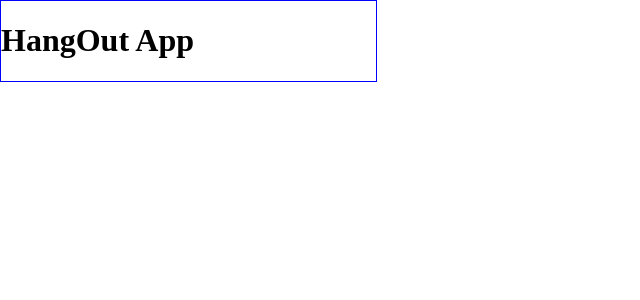
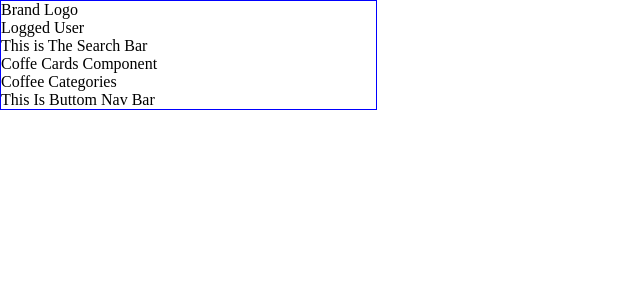
Before and after one commit to HangOutYL/HangOut, a React (Create React App) app: page / in a window 1280 px wide. Shown: the top 300 px of the page, without its empty margins (0-640 px from the left). Built offline with nearby package versions, Linux system fonts and the light colour scheme; a web font is replaced by a local one.

Commit message:
First Folders Design - Home Components

```diff
--- a/src/App.js
+++ b/src/App.js
@@ -1,9 +1,12 @@
-function App() {
+import React from "react";
+import Home from "./components/Home/Home";
+
+const App = () => {
   return (
     <>
-      <h1>HangOut App</h1>
+      <Home />
     </>
   );
-}
+};
 
 export default App;
--- /dev/null
+++ b/src/components/Home/BrandLogo.js
@@ -0,0 +1,7 @@
+import React from "react";
+
+const BrandLogo = () => {
+  return <div>Brand Logo</div>;
+};
+
+export default BrandLogo;
--- /dev/null
+++ b/src/components/Home/ButtomNav.js
@@ -0,0 +1,7 @@
+import React from "react";
+
+const ButtomNav = () => {
+  return <div>This Is Buttom Nav Bar</div>;
+};
+
+export default ButtomNav;
--- /dev/null
+++ b/src/components/Home/Categories.js
@@ -0,0 +1,7 @@
+import React from "react";
+
+const Categories = () => {
+  return <div>Coffee Categories</div>;
+};
+
+export default Categories;
--- /dev/null
+++ b/src/components/Home/CoffeCards.js
@@ -0,0 +1,7 @@
+import React from "react";
+
+const CoffeCards = () => {
+  return <div>Coffe Cards Component</div>;
+};
+
+export default CoffeCards;
--- /dev/null
+++ b/src/components/Home/Home.js
@@ -0,0 +1,22 @@
+import React from "react";
+import BrandLogo from "./BrandLogo";
+import ButtomNav from "./ButtomNav";
+import Categories from "./Categories";
+import CoffeeCards from "./CoffeCards";
+import LoggedUser from "./LoggedUser";
+import Search from "./Search";
+
+const Home = () => {
+  return (
+    <>
+      <BrandLogo />
+      <LoggedUser />
+      <Search />
+      <CoffeeCards />
+      <Categories />
+      <ButtomNav />
+    </>
+  );
+};
+
+export default Home;
--- /dev/null
+++ b/src/components/Home/LoggedUser.js
@@ -0,0 +1,7 @@
+import React from "react";
+
+const LoggedUser = () => {
+  return <div>Logged User</div>;
+};
+
+export default LoggedUser;
--- /dev/null
+++ b/src/components/Home/Search.js
@@ -0,0 +1,7 @@
+import React from "react";
+
+const Search = () => {
+  return <div>This is The Search Bar</div>;
+};
+
+export default Search;
```
Also changed, not shown: src/components/Products/Products.js (added, +7 -0 lines).
